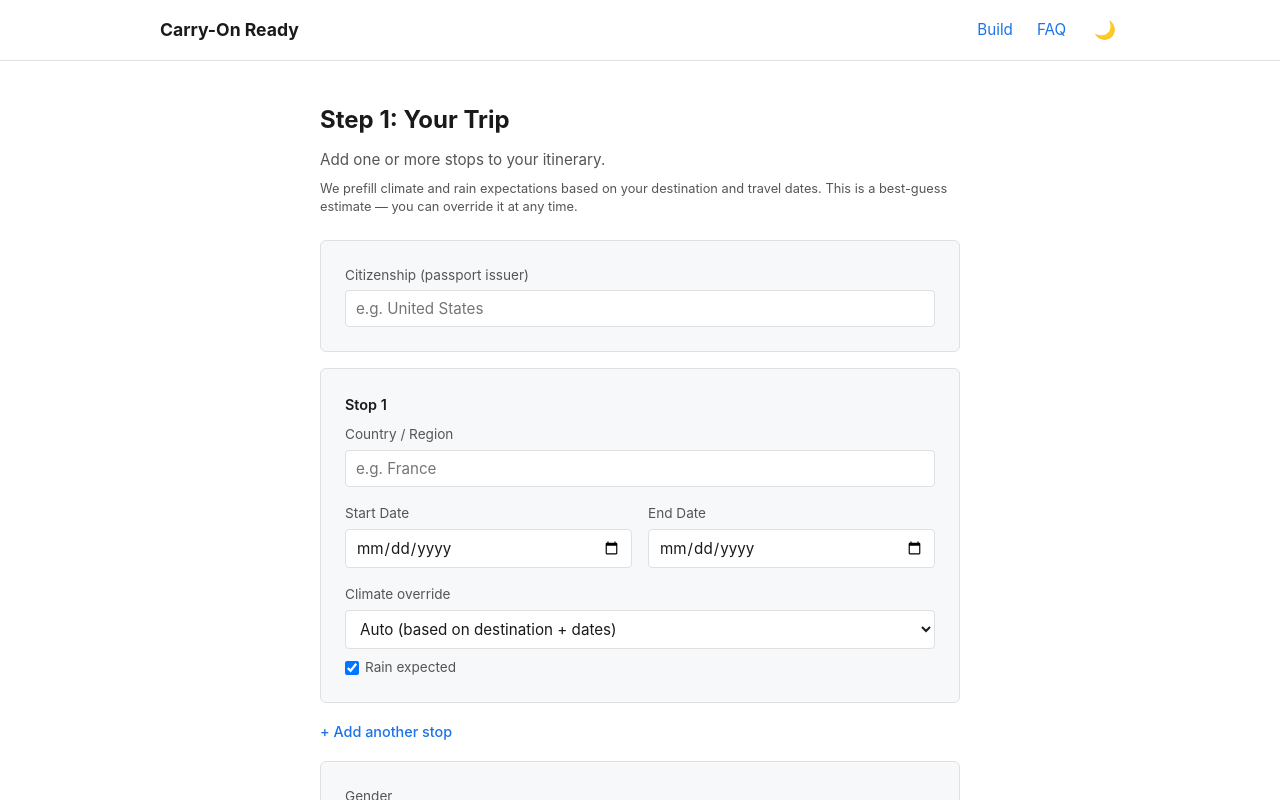
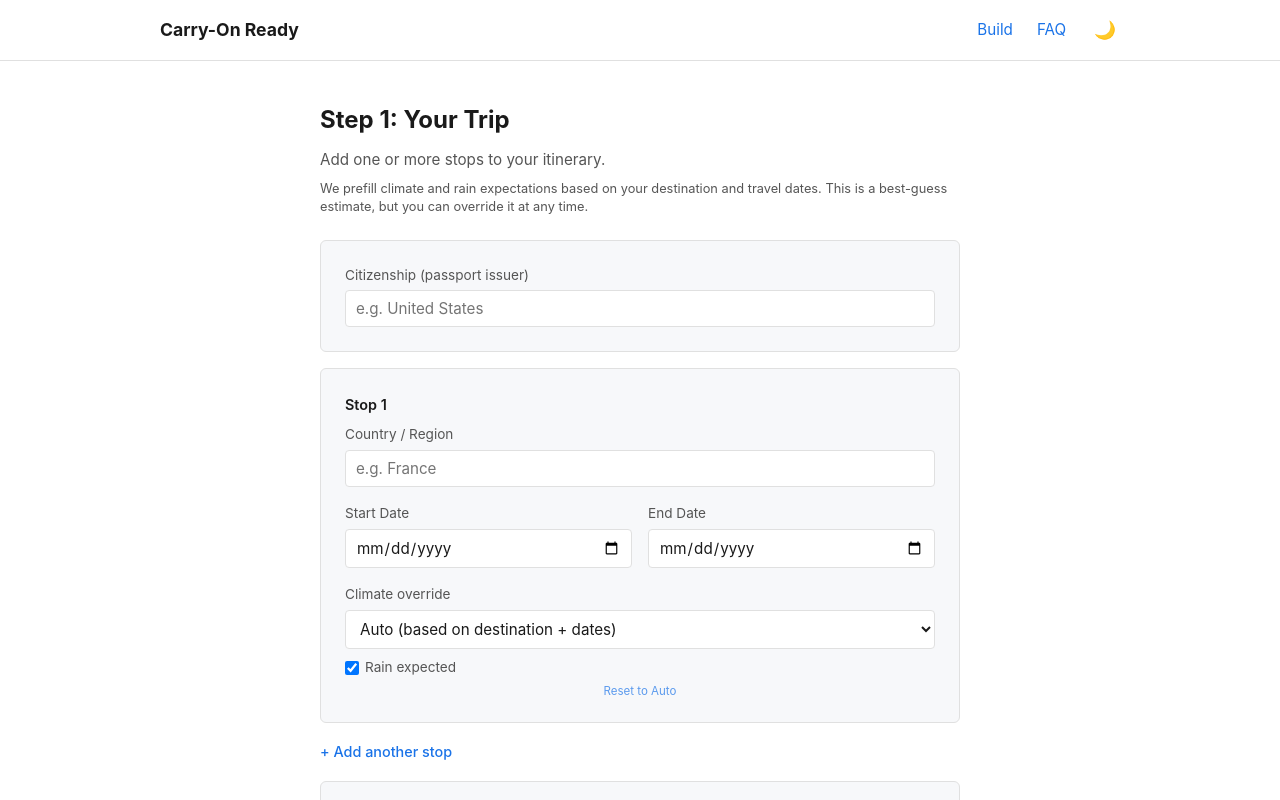
Before and after one commit to cjreitman/carry-on-ready, a React (Vite) app in the folder client/: page /build in a window 1280 px wide. Both pictures are taken after a click on the label "Rain expected". Shown: the top 800 px of the page. Built offline with nearby package versions, Linux system fonts and the light colour scheme; the HTML template or start-up script is replaced by a standard one.

Commit message:
fixed the rain thing

```diff
--- a/client/src/pages/Build.jsx
+++ b/client/src/pages/Build.jsx
@@ -91,6 +91,18 @@ const FieldHint = styled.span`
   font-size: 0.75rem;
   color: ${({ theme }) => theme.colors.textLight};
   margin-top: 2px;
+`;
+
+const ResetAutoBtn = styled.button`
+  background: none;
+  border: none;
+  font-size: 0.72rem;
+  color: ${({ theme }) => theme.colors.primary};
+  padding: 0;
+  margin-top: 2px;
+  cursor: pointer;
+  opacity: 0.7;
+  &:hover { opacity: 1; }
 `;
 
 const ButtonRow = styled.div`
@@ -454,7 +466,7 @@ const EMPTY_STOP = {
   startDate: '',
   endDate: '',
   climateOverride: '',
-  rainExpected: false,
+  rainExpected: null,
 };
 
 const CLIMATE_OPTIONS = ['cold', 'moderate', 'hot', 'mixed'];
@@ -568,7 +580,7 @@ export default function Build() {
         startDate: s.startDate,
         endDate: s.endDate,
         climateOverride: s.climateOverride || null,
-        rainExpected: s.rainExpected || false,
+        rainExpected: s.rainExpected,
       })),
       bagLiters: Number(bagLiters),
       laundry,
@@ -601,7 +613,7 @@ export default function Build() {
         <StepSub>Add one or more stops to your itinerary.</StepSub>
         <PrefillBlurb>
           We prefill climate and rain expectations based on your destination and
-          travel dates. This is a best-guess estimate — you can override it at
+          travel dates. This is a best-guess estimate, but you can override it at
           any time.
         </PrefillBlurb>
 
@@ -675,27 +687,36 @@ export default function Build() {
                     </option>
                   ))}
                 </Select>
-                <CheckboxRow>
-                  <CheckboxInput
-                    type="checkbox"
-                    checked={s.rainExpected}
-                    onChange={(e) =>
-                      updateStop(i, 'rainExpected', e.target.checked)
-                    }
-                  />
-                  Rain expected
-                </CheckboxRow>
-                {!s.climateOverride && !s.rainExpected && (() => {
+                {(() => {
                   const inf = inferClimateFromStop(s);
-                  if (!inf) return null;
-                  const parts = [`${inf.climate}`];
-                  if (inf.rainExpected) parts.push('rain expected');
-                  return <FieldHint>Auto: {parts.join(', ')}</FieldHint>;
-                })()}
-                {!s.climateOverride && s.rainExpected && (() => {
-                  const inf = inferClimateFromStop(s);
-                  if (!inf) return null;
-                  return <FieldHint>Auto: {inf.climate}</FieldHint>;
+                  const inferredRain = inf ? inf.rainExpected : false;
+                  const isAuto = s.rainExpected === null;
+                  const effectiveChecked = s.rainExpected === true || (isAuto && inferredRain);
+
+                  return (
+                    <>
+                      <CheckboxRow>
+                        <CheckboxInput
+                          type="checkbox"
+                          checked={effectiveChecked}
+                          onChange={() => {
+                            updateStop(i, 'rainExpected', effectiveChecked ? false : true);
+                          }}
+                        />
+                        Rain expected
+                      </CheckboxRow>
+                      {s.rainExpected !== null && (
+                        <ResetAutoBtn type="button" onClick={() => updateStop(i, 'rainExpected', null)}>
+                          Reset to Auto
+                        </ResetAutoBtn>
+                      )}
+                      {!s.climateOverride && inf && (
+                        <FieldHint>
+                          Auto: {inf.climate}{isAuto && inferredRain ? ', rain expected' : ''}
+                        </FieldHint>
+                      )}
+                    </>
+                  );
                 })()}
               </Field>
             </Row>
```
Also changed, not shown: 2 other files (tests, documents, lock files or other folders).
